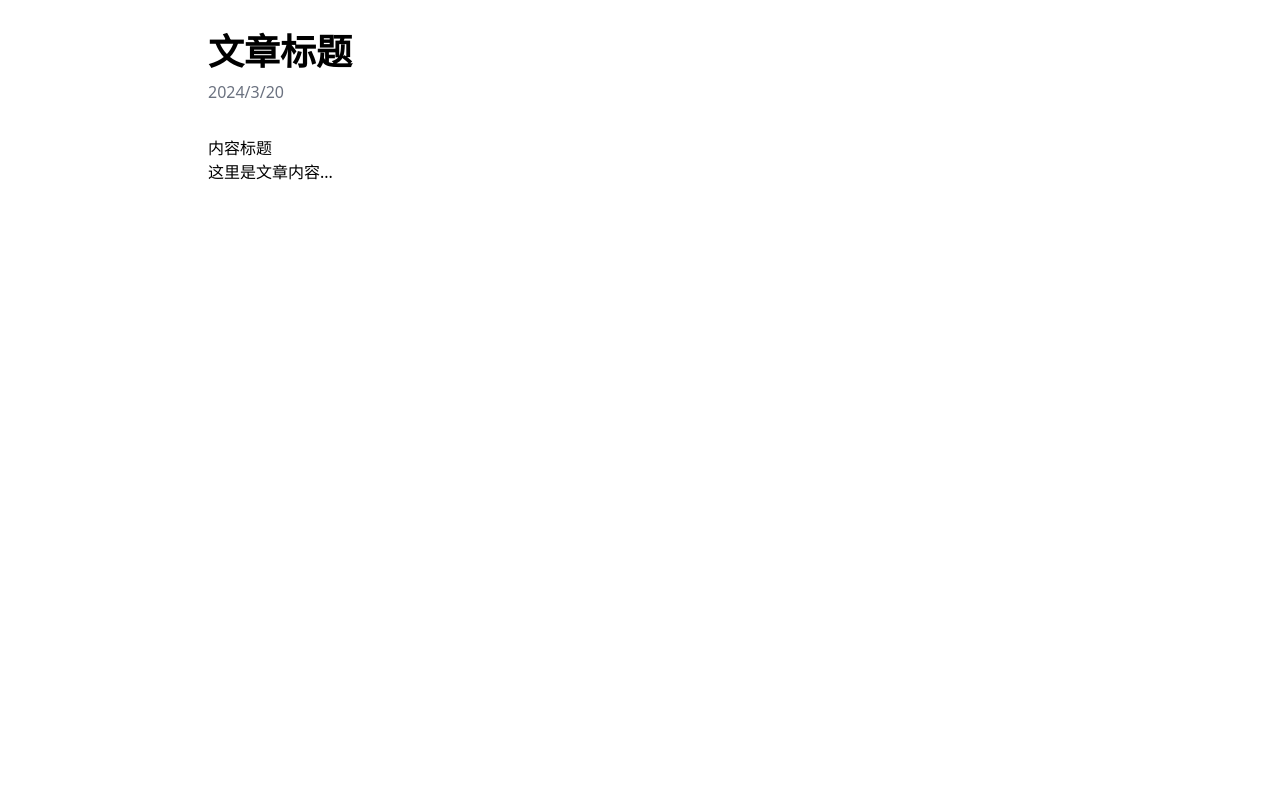
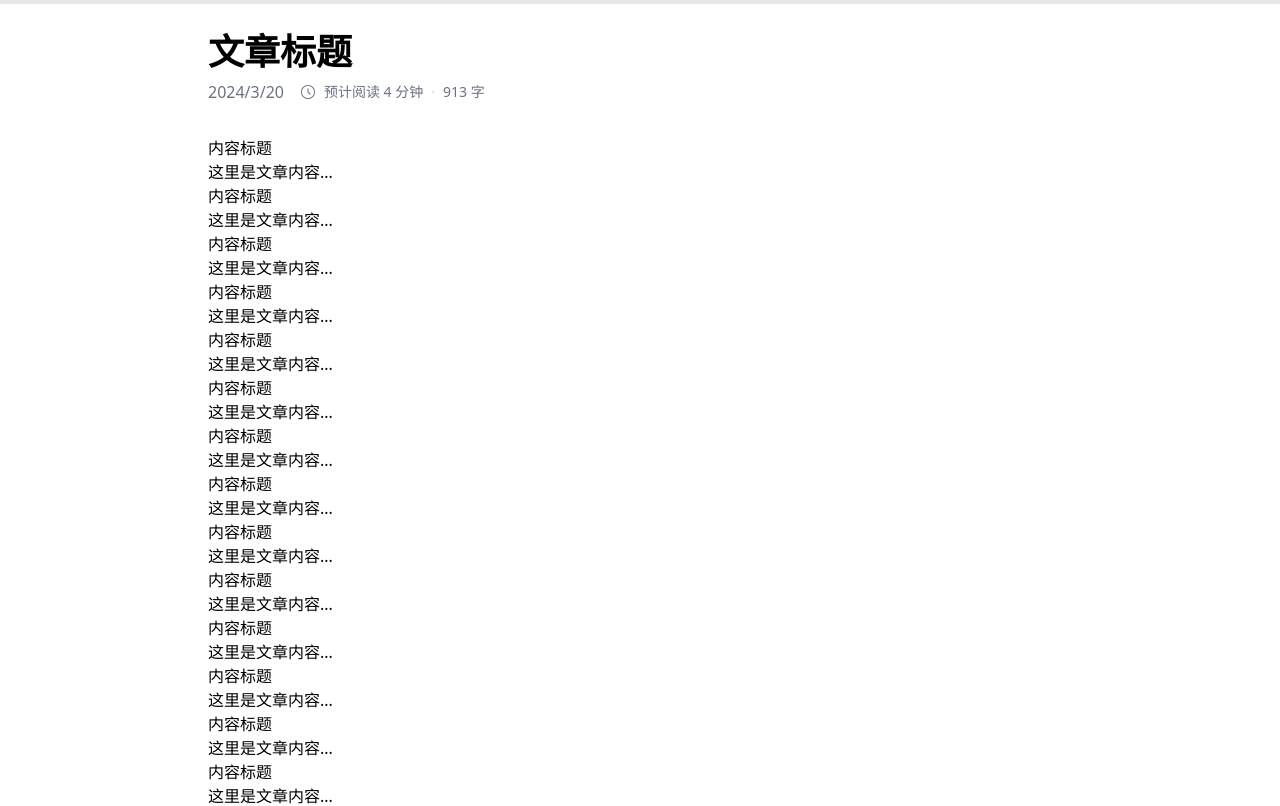
Before and after one commit to miar0413/mira_design, a Next.js app: page /projects/example in a window 1280 px wide. Shown: the top 806 px of the page. Built offline with nearby package versions, Linux system fonts and the light colour scheme.

Commit message:
feat: mdx 展示

```diff
--- a/contents/example.mdx
+++ b/contents/example.mdx
@@ -6,3 +6,338 @@ date: 2024-03-20
 # 内容标题
 
 这里是文章内容...
+
+# 内容标题
+
+这里是文章内容...
+
+
+# 内容标题
+
+这里是文章内容...
+
+
+# 内容标题
+
+这里是文章内容...
+
+
+# 内容标题
+
+这里是文章内容...
+
+
+# 内容标题
+
+这里是文章内容...
+
+
+# 内容标题
+
+这里是文章内容...
+
+
+# 内容标题
+
+这里是文章内容...
+
+
+# 内容标题
+
+这里是文章内容...
+# 内容标题
+
+这里是文章内容...
+
+
+# 内容标题
+
+这里是文章内容...
+# 内容标题
+
+这里是文章内容...
+
+
+# 内容标题
+
+这里是文章内容...
+# 内容标题
+
+这里是文章内容...
+
+
+# 内容标题
+
+这里是文章内容...
+# 内容标题
+
+这里是文章内容...
+
+
+# 内容标题
+
+这里是文章内容...
+# 内容标题
+
+这里是文章内容...
+
+
+# 内容标题
+
+这里是文章内容...
+# 内容标题
+
+这里是文章内容...
+
+
+# 内容标题
+
+这里是文章内容...
+# 内容标题
+
+这里是文章内容...
+
+
+# 内容标题
+
+这里是文章内容...
+# 内容标题
+
+这里是文章内容...
+
+
+# 内容标题
+
+这里是文章内容...
+# 内容标题
+
+这里是文章内容...
+
+
+# 内容标题
+
+这里是文章内容...
+# 内容标题
+
+这里是文章内容...
+
+
+# 内容标题
+
+这里是文章内容...
+# 内容标题
+
+这里是文章内容...
+
+
+# 内容标题
+
+这里是文章内容...
+# 内容标题
+
+这里是文章内容...
+
+
+# 内容标题
+
+这里是文章内容...
+# 内容标题
+
+这里是文章内容...
+
+
+# 内容标题
+
+这里是文章内容...
+# 内容标题
+
+这里是文章内容...
+
+
+# 内容标题
+
+这里是文章内容...
+# 内容标题
+
+这里是文章内容...
+
+
+# 内容标题
+
+这里是文章内容...
+# 内容标题
+
+这里是文章内容...
+
+
+# 内容标题
+
+这里是文章内容...
+# 内容标题
+
+这里是文章内容...
+
+
+# 内容标题
+
+这里是文章内容...
+# 内容标题
+
+这里是文章内容...
+
+
+# 内容标题
+
+这里是文章内容...
+# 内容标题
+
+这里是文章内容...
+
+
+# 内容标题
+
+这里是文章内容...
+# 内容标题
+
+这里是文章内容...
+
+
+# 内容标题
+
+这里是文章内容...
+# 内容标题
+
+这里是文章内容...
+
+
+# 内容标题
+
+这里是文章内容...
+# 内容标题
+
+这里是文章内容...
+
+
+# 内容标题
+
+这里是文章内容...
+# 内容标题
+
+这里是文章内容...
+
+
+# 内容标题
+
+这里是文章内容...
+# 内容标题
+
+这里是文章内容...
+
+
+# 内容标题
+
+这里是文章内容...
+# 内容标题
+
+这里是文章内容...
+
+
+# 内容标题
+
+这里是文章内容...
+# 内容标题
+
+这里是文章内容...
+
+
+# 内容标题
+
+这里是文章内容...
+# 内容标题
+
+这里是文章内容...
+
+
+# 内容标题
+
+这里是文章内容...
+# 内容标题
+
+这里是文章内容...
+
+
+# 内容标题
+
+这里是文章内容...
+# 内容标题
+
+这里是文章内容...
+
+
+# 内容标题
+
+这里是文章内容...
+# 内容标题
+
+这里是文章内容...
+
+
+# 内容标题
+
+这里是文章内容...
+# 内容标题
+
+这里是文章内容...
+
+
+# 内容标题
+
+这里是文章内容...
+# 内容标题
+
+这里是文章内容...
+
+
+# 内容标题
+
+这里是文章内容...
+# 内容标题
+
+这里是文章内容...
+
+
+# 内容标题
+
+这里是文章内容...
+# 内容标题
+
+这里是文章内容...
+
+
+# 内容标题
+
+这里是文章内容...
+# 内容标题
+
+这里是文章内容...
+
+
+# 内容标题
+
+这里是文章内容...
+# 内容标题
+
+这里是文章内容...
+
+
+# 内容标题
+
+这里是文章内容...
+# 内容标题
+
+这里是文章内容...
+
+
+# 内容标题
+
+这里是文章内容...
--- a/src/app/projects/[slug]/page.tsx
+++ b/src/app/projects/[slug]/page.tsx
@@ -1,5 +1,5 @@
 import { notFound } from 'next/navigation'
-import { getMDXPost } from '@/lib/mdx'
+import { getMDXPost, getPostNavigation } from '@/lib/mdx'
 import { MDXPost as MDXPostComponent } from '@/components/MDXPost'
 
 interface PageProps {
@@ -15,5 +15,12 @@ export default async function ProjectPage({ params }: PageProps) {
     notFound()
   }
 
-  return <MDXPostComponent post={post} />
+  const navigation = await getPostNavigation(params.slug)
+
+  return (
+    <MDXPostComponent
+      post={post}
+      navigation={navigation}
+    />
+  )
 }
--- a/src/components/MDXPost.tsx
+++ b/src/components/MDXPost.tsx
@@ -1,23 +1,42 @@
-import { MDXPost } from '@/lib/mdx'
+import type { MDXPost as TMDXPost } from '@/lib/mdx'
+import { PostNavigation } from './PostNavigation'
+import { ReadingProgress } from './ReadingProgress'
+import { ReadingTime } from './ReadingTime'
 
 interface MDXPostProps {
-  post: MDXPost
+  post: TMDXPost
+  navigation: {
+    prev: TMDXPost['frontmatter'] | null
+    next: TMDXPost['frontmatter'] | null
+  }
 }
 
-export function MDXPost({ post }: MDXPostProps) {
+export function MDXPost({ post, navigation }: MDXPostProps) {
   const { content, frontmatter } = post
 
   return (
+    <>
+      <ReadingProgress />
       <article className="max-w-4xl mx-auto px-4 py-8">
         <header className="mb-8">
           <h1 className="text-4xl font-bold mb-2">{frontmatter.title}</h1>
+          <div className="flex items-center gap-4">
             <time className="text-gray-500">
               {new Date(frontmatter.date).toLocaleDateString('zh-CN')}
             </time>
+            {frontmatter.readingTime && (
+              <ReadingTime
+                minutes={frontmatter.readingTime.minutes}
+                words={frontmatter.readingTime.words}
+              />
+            )}
+          </div>
         </header>
         <div className="prose dark:prose-invert">
           {content}
         </div>
+        <PostNavigation prev={navigation.prev} next={navigation.next} />
       </article>
+    </>
   )
 }
--- /dev/null
+++ b/src/components/PostNavigation.tsx
@@ -0,0 +1,48 @@
+import Link from 'next/link'
+import { Frontmatter } from '@/lib/mdx'
+import { ChevronLeftIcon, ChevronRightIcon } from '@radix-ui/react-icons'
+
+interface PostNavigationProps {
+    prev: Frontmatter | null
+    next: Frontmatter | null
+}
+
+export function PostNavigation({ prev, next }: PostNavigationProps) {
+    return (
+        <nav className="flex justify-between mt-8 pt-8 border-t">
+            {prev ? (
+                <Link
+                    href={`/projects/${prev.slug}`}
+                    className="group flex items-center gap-2 hover:text-blue-500"
+                >
+                    <ChevronLeftIcon className="w-4 h-4" />
+                    <div>
+                        <div className="text-sm text-gray-500">上一篇</div>
+                        <div className="font-medium group-hover:text-blue-500">
+                            {prev.title}
+                        </div>
+                    </div>
+                </Link>
+            ) : (
+                <div />
+            )}
+
+            {next ? (
+                <Link
+                    href={`/projects/${next.slug}`}
+                    className="group flex items-center gap-2 text-right hover:text-blue-500"
+                >
+                    <div>
+                        <div className="text-sm text-gray-500">下一篇</div>
+                        <div className="font-medium group-hover:text-blue-500">
+                            {next.title}
+                        </div>
+                    </div>
+                    <ChevronRightIcon className="w-4 h-4" />
+                </Link>
+            ) : (
+                <div />
+            )}
+        </nav>
+    )
+}
--- /dev/null
+++ b/src/components/ReadingProgress.tsx
@@ -0,0 +1,35 @@
+'use client'
+
+import { useEffect, useState } from 'react'
+
+export function ReadingProgress() {
+    const [progress, setProgress] = useState(0)
+
+    useEffect(() => {
+        const updateProgress = () => {
+            // 获取文档高度
+            const totalHeight = document.documentElement.scrollHeight - window.innerHeight
+            // 获取当前滚动位置
+            const currentProgress = window.scrollY
+            // 计算百分比
+            const progressPercentage = (currentProgress / totalHeight) * 100
+            setProgress(progressPercentage)
+        }
+
+        // 添加滚动事件监听
+        window.addEventListener('scroll', updateProgress)
+        // 初始化进度
+        updateProgress()
+
+        return () => window.removeEventListener('scroll', updateProgress)
+    }, [])
+
+    return (
+        <div className="fixed top-0 left-0 w-full h-1 bg-gray-200 z-50">
+            <div
+                className="h-full bg-blue-500 transition-all duration-150"
+                style={{ width: `${progress}%` }}
+            />
+        </div>
+    )
+}
--- /dev/null
+++ b/src/components/ReadingTime.tsx
@@ -0,0 +1,17 @@
+import { ClockIcon } from '@radix-ui/react-icons'
+
+interface ReadingTimeProps {
+    minutes: number
+    words: number
+}
+
+export function ReadingTime({ minutes, words }: ReadingTimeProps) {
+    return (
+        <div className="flex items-center gap-2 text-gray-500 text-sm">
+            <ClockIcon className="w-4 h-4" />
+            <span>预计阅读 {minutes} 分钟</span>
+            <span className="text-gray-300">·</span>
+            <span>{words} 字</span>
+        </div>
+    )
+}
--- a/src/lib/mdx.ts
+++ b/src/lib/mdx.ts
@@ -2,17 +2,27 @@ import { readFileSync, readdirSync } from 'fs'
 import { join } from 'path'
 import { compileMDX } from 'next-mdx-remote/rsc'
 import { cache } from 'react'
+import { getReadingTime } from './readingTime'
 
 export interface Frontmatter {
   title: string
   date: string
   slug: string
+  readingTime?: {
+    minutes: number
+    words: number
+  }
   [key: string]: any
 }
 
 export interface MDXPost {
   content: React.ReactElement
   frontmatter: Frontmatter
+}
+
+export interface PostNavigation {
+  prev: Frontmatter | null
+  next: Frontmatter | null
 }
 
 const CONTENTS_PATH = join(process.cwd(), 'contents')
@@ -29,6 +39,9 @@ export async function getMDXPost(slug: string): Promise<MDXPost | null> {
     const filePath = join(CONTENTS_PATH, `${slug}.mdx`)
     const source = readFileSync(filePath, 'utf-8')
 
+    // 计算阅读时间
+    const readingTime = getReadingTime(source)
+
     const { content, frontmatter } = await compileMDX<Frontmatter>({
       source,
       options: {
@@ -40,7 +53,8 @@ export async function getMDXPost(slug: string): Promise<MDXPost | null> {
       content,
       frontmatter: {
         ...frontmatter,
-        slug
+        slug,
+        readingTime
       }
     }
   } catch (error) {
@@ -64,3 +78,14 @@ export async function getAllMDXPosts(): Promise<Frontmatter[]> {
 
   return posts.sort((a, b) => new Date(b.date).getTime() - new Date(a.date).getTime())
 }
+
+// 获取相邻的文章
+export async function getPostNavigation(currentSlug: string): Promise<PostNavigation> {
+  const posts = await getAllMDXPosts()
+  const currentIndex = posts.findIndex(post => post.slug === currentSlug)
+
+  return {
+    prev: currentIndex > 0 ? posts[currentIndex - 1] : null,
+    next: currentIndex < posts.length - 1 ? posts[currentIndex + 1] : null
+  }
+}
--- /dev/null
+++ b/src/lib/readingTime.ts
@@ -0,0 +1,25 @@
+// 每分钟阅读的字数（中文）
+const WORDS_PER_MINUTE = 275
+// 每分钟阅读的英文单词数
+const EN_WORDS_PER_MINUTE = 200
+
+export function getReadingTime(content: string) {
+    // 移除 frontmatter
+    const trimmedContent = content.replace(/---[\s\S]*?---/, '')
+
+    // 计算中文字数
+    const cnCharacters = (trimmedContent.match(/[\u4e00-\u9fa5]/g) || []).length
+
+    // 计算英文单词数
+    const enWords = (trimmedContent.match(/[a-zA-Z]+/g) || []).length
+
+    // 计算总阅读时间（分钟）
+    const cnTime = cnCharacters / WORDS_PER_MINUTE
+    const enTime = enWords / EN_WORDS_PER_MINUTE
+    const totalTime = Math.ceil(cnTime + enTime)
+
+    return {
+        minutes: totalTime,
+        words: cnCharacters + enWords
+    }
+}
```
Lines whose indentation alone changed are shown as unchanged.
